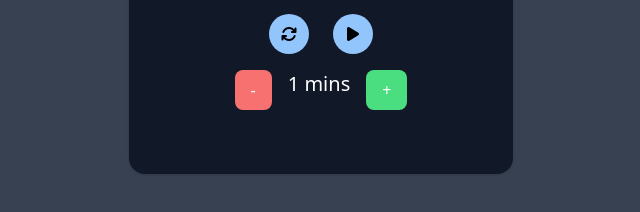
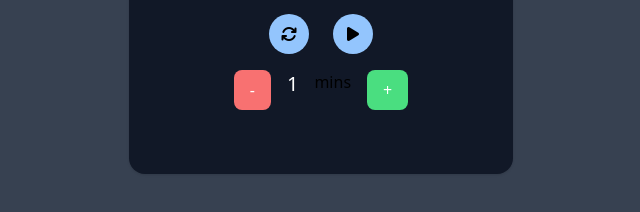
Before and after one commit to Infitro/CC, a plain HTML site: page index.html in a window 1280 px wide. Shown: the part 518-730 px from the top of the page, 319-959 px from the left. Drawn offline with nearby package versions, Linux system fonts and the light colour scheme.

Commit message:
Update index.html

```diff
--- a/index.html
+++ b/index.html
@@ -40,7 +40,7 @@
 
       <div class="flex justify-center gap-4">
         <button id="decreaseTime" class="bg-red-400 px-4 py-2 rounded-lg text-white">-</button>
-        <span id="startTime" class="text-xl text-white">1 <span>mins</span></span>
+        <span id="startTime" class="text-xl text-white">1 </span> <span>mins</span>
         <button id="increaseTime" class="bg-green-400 px-4 py-2 rounded-lg text-white">+</button>
       </div>
     </div>
```
